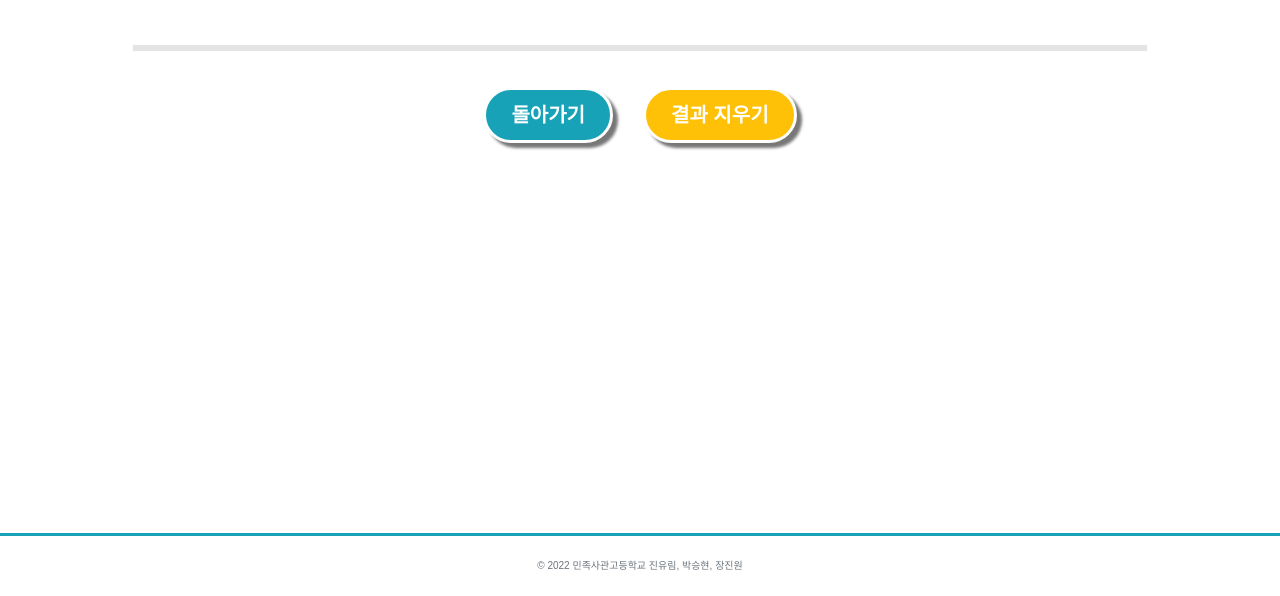
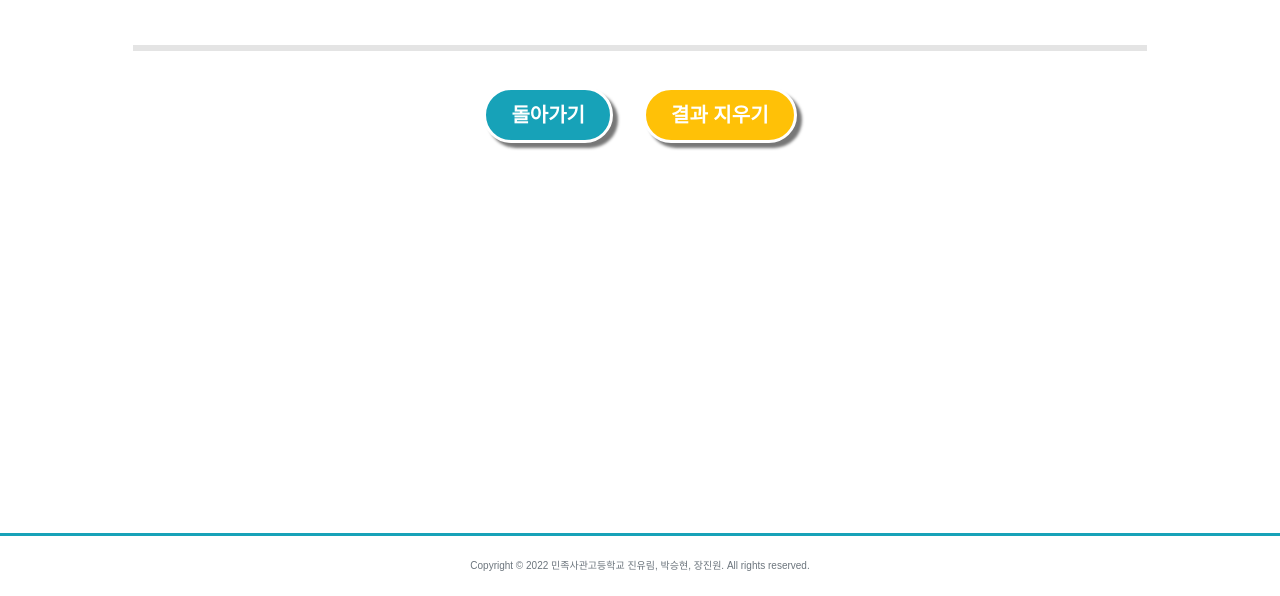
Before and after one commit to realtonypark/Moses-Illusion-Tester, a plain HTML site: page HighScores.html in a window 1280 px wide. Shown: the part 207-803 px from the top of the page. Drawn offline with nearby package versions, Linux system fonts and the light colour scheme.

Commit message:
copyright

```diff
--- a/HighScores.html
+++ b/HighScores.html
@@ -49,7 +49,7 @@
          <!--Footer Content-->
          <footer class="footer mt-5">
                 <div class="container text-center">
-                    <span class="text-muted">&copy; 2022 민족사관고등학교 진유림, 박승현, 장진원</span>
+                    <span class="text-muted">Copyright &copy; 2022 민족사관고등학교 진유림, 박승현, 장진원. All rights reserved.</span>
                 </div>
             </footer>
 
```
Also changed, not shown: index.html (+1 -1 lines), results.html (+1 -1 lines).
